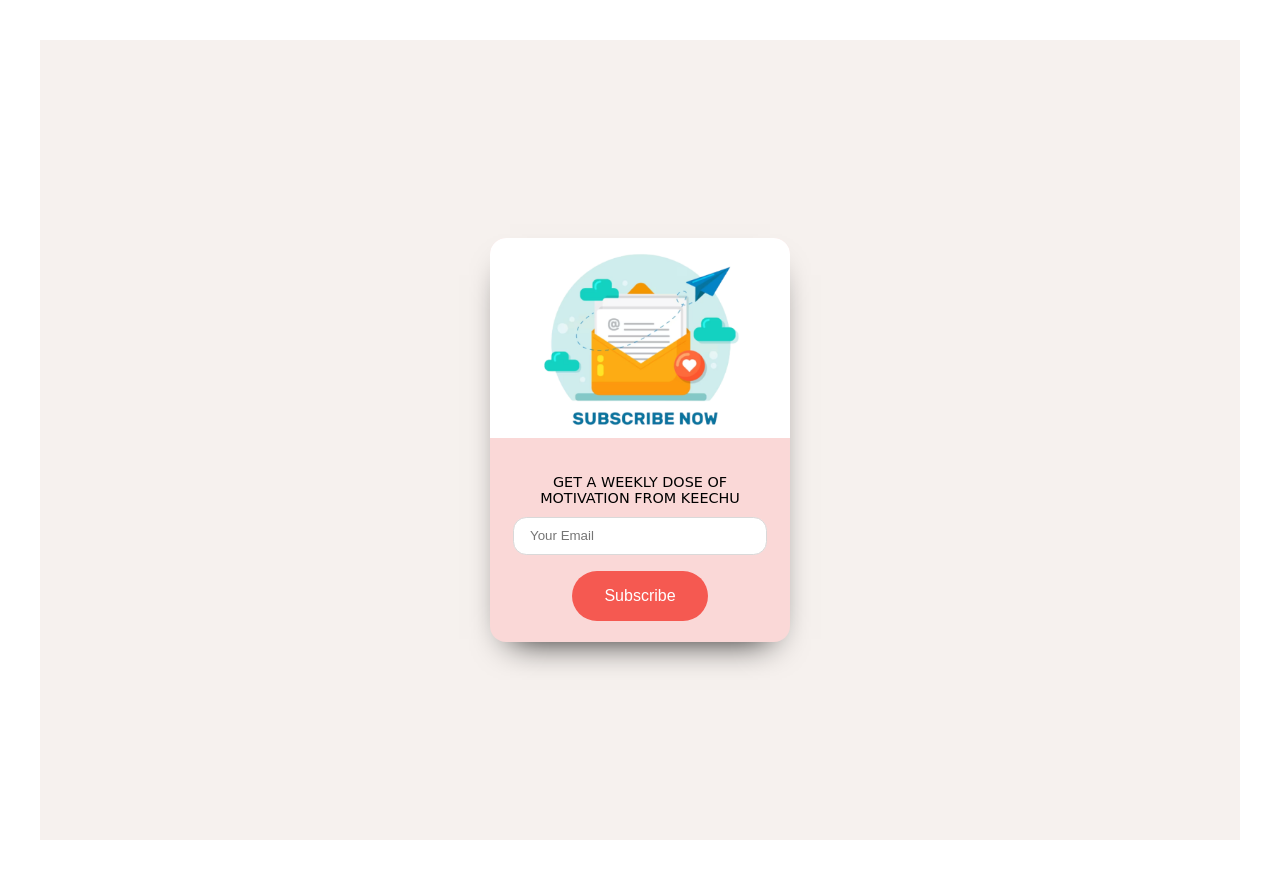
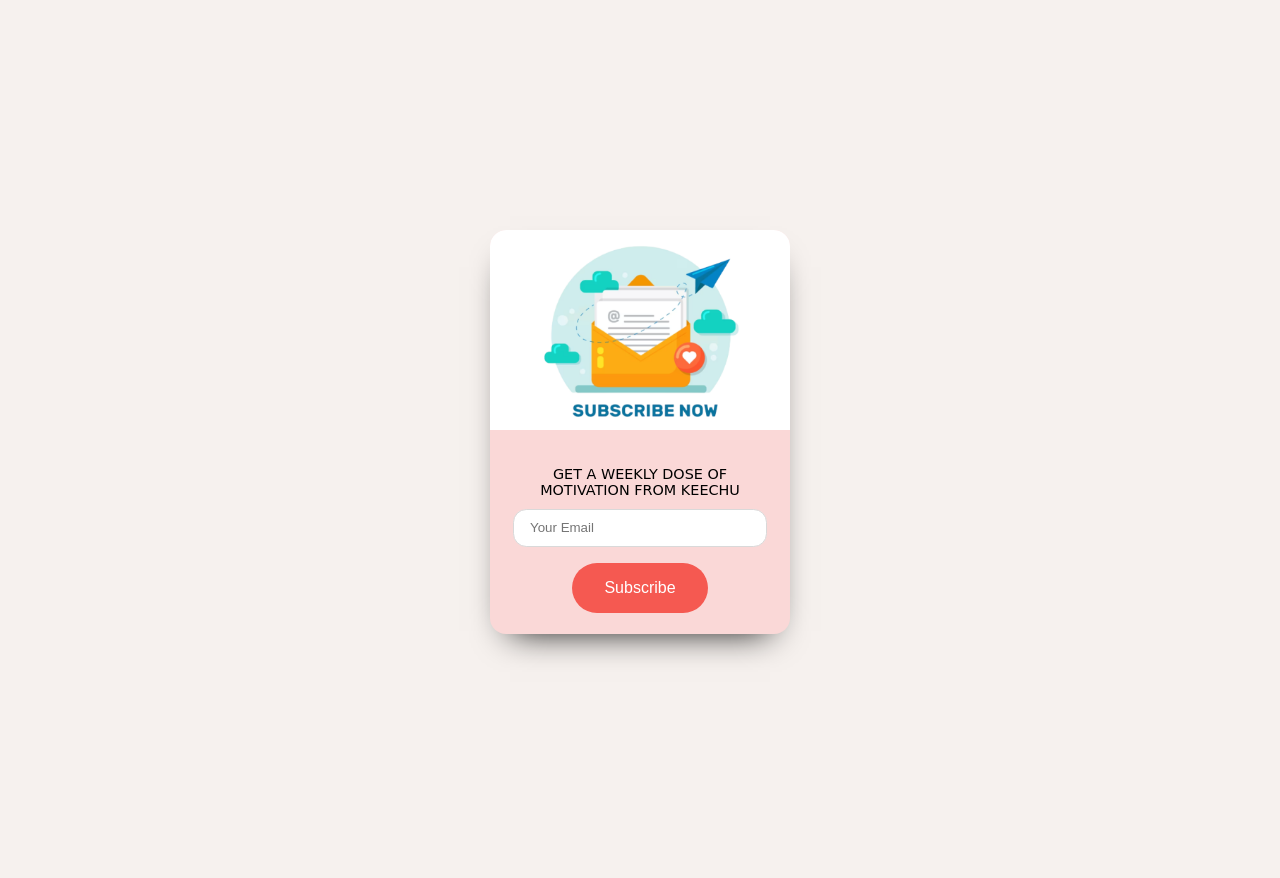
Before and after one commit to anshika9946/KEECHU, a React (Vite) app in the folder Client/: page /newsletter in a window 1280 px wide. Built offline with nearby package versions, Linux system fonts and the light colour scheme.

Commit message:
newsletter frontend updated

```diff
--- a/Client/src/pages/Newsletter.css
+++ b/Client/src/pages/Newsletter.css
@@ -1,3 +1,9 @@
+body {
+  margin: 0; /* Add this to remove the default margin */
+  padding: 0;
+  background-color: #F6F1EE;/* You can also add this to remove padding */
+}
+
 .wrapper {
   min-height: 100vh;
   color: #000;
@@ -14,7 +20,7 @@
   background-color: #FAD8D7;
   padding: 1em;
   border-radius: 1em;
-  max-width: 768px;
+  max-width: 100%;
   display: -ms-grid;
   display: grid;
   place-items: center;
```
